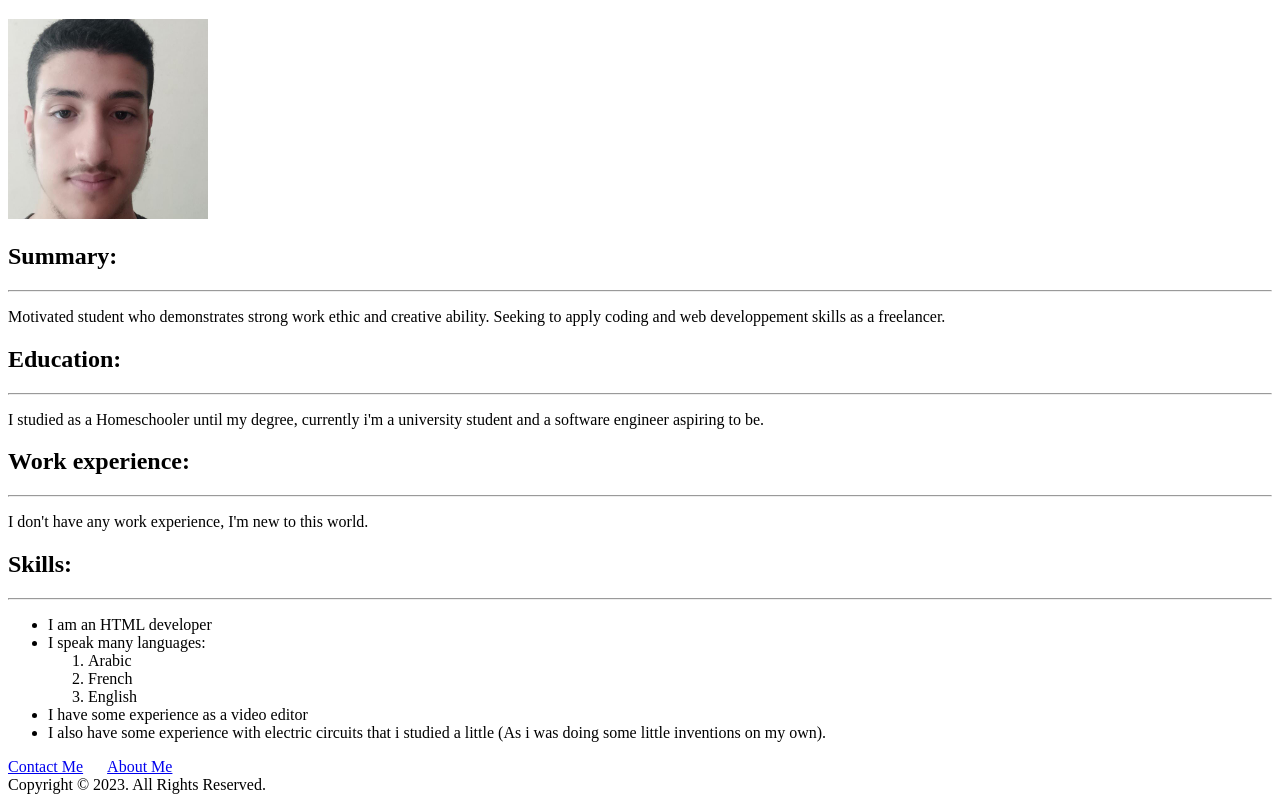
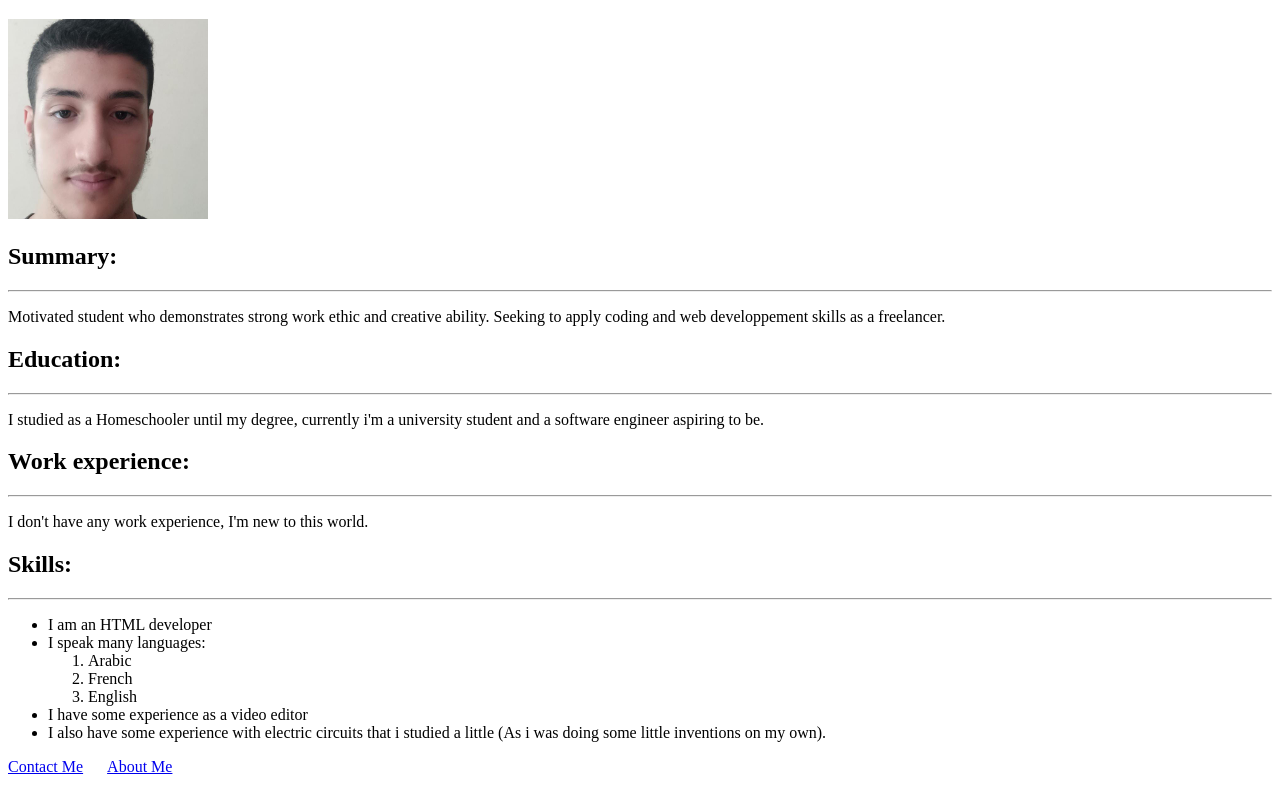
Before and after one commit to DemonLord2023/Html-portfolio, a plain HTML site: page My Resume.HTML in a window 1280 px wide. Shown: the part 61-863 px from the top of the page. Drawn offline with Linux system fonts and the light colour scheme.

Commit message:
Update My Resume.HTML

```diff
--- a/My Resume.HTML
+++ b/My Resume.HTML
@@ -34,7 +34,5 @@
         </ul>
     <a href="./Contact.HTML">Contact Me</a>&nbsp&nbsp&nbsp&nbsp&nbsp&nbsp<a href="./About.HTML">About Me</a>
 </body>
-<footer>
-Copyright © 2023. All Rights Reserved.
-</footer>
+
 </html>
```
